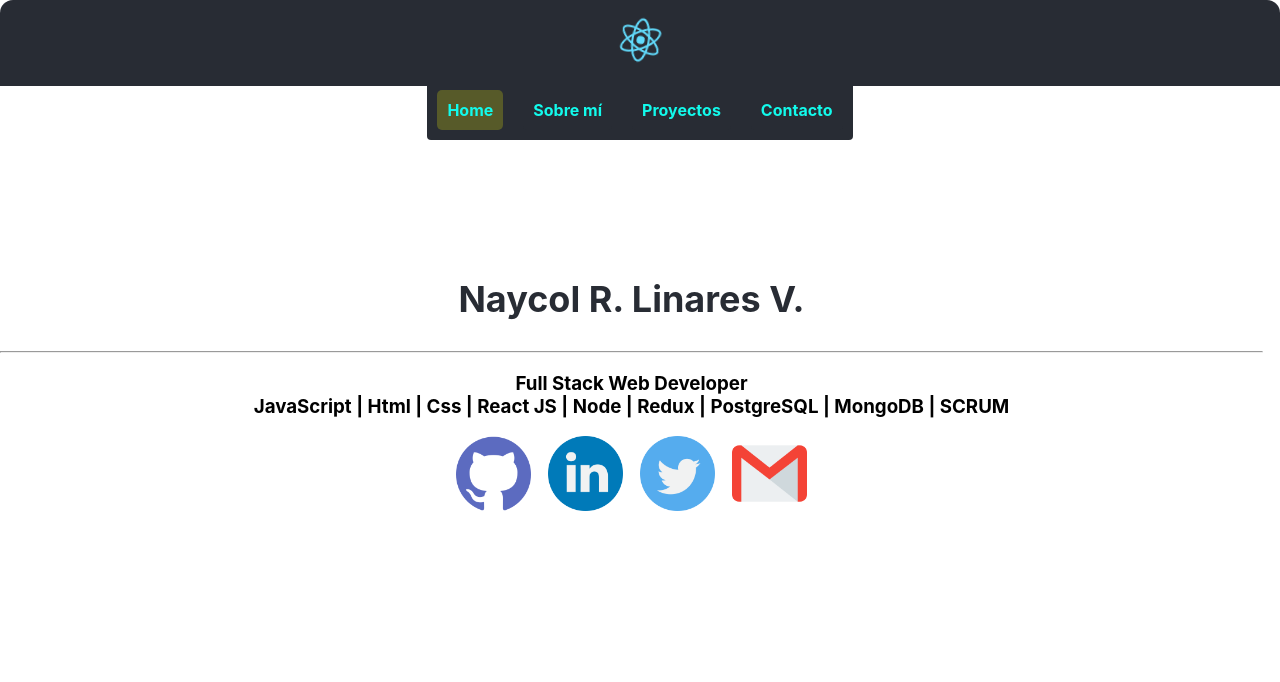
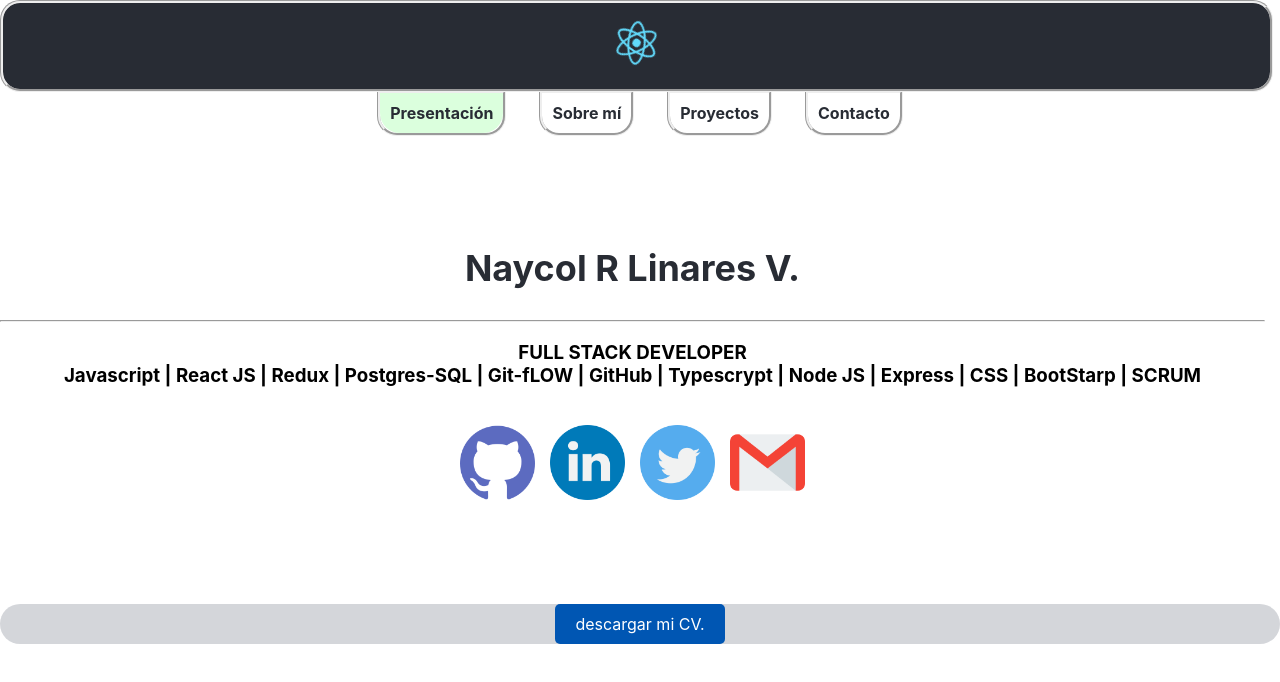
Before and after one commit to wuaicot/Frontend-Portfolio, a React (Create React App) app: page /home in a window 1280 px wide. Shown: the top 682 px of the page. Built offline with nearby package versions, Linux system fonts and the light colour scheme.

Commit message:
changing some styles

```diff
--- a/public/index.html
+++ b/public/index.html
@@ -8,7 +8,7 @@
 
     <meta
       name="description"
-      content="Naycol Rodolfo Linares Villasmil"
+      content="FULL STACK DEVELOPER"
     />
     <link rel="apple-touch-icon" href="%PUBLIC_URL%/logo192.png" />
     <!--
--- a/src/App.css
+++ b/src/App.css
@@ -1,23 +1,26 @@
 .App {
+
   text-align: center;
+
 }
 
 .App-logo {
   height: 10vmin;
   pointer-events: none;
+
 }
 
 @media (prefers-reduced-motion: no-preference) {
   .App-logo {
-    animation: App-logo-spin infinite 20s linear;
+    animation: App-logo-spin infinite 5s linear;
   }
 }
 
 .App-header {
   position: fixed;
   top: 0;
-  left: 0;
-  width: 100%;
+  left: 0px;
+  width:99%;
   background-color: #282c34;
   min-height: 10vh;
   display: flex;
@@ -27,7 +30,8 @@
   font-size: calc(10px + 2vmin);
 
   z-index: 100; /* Ajusta el valor de z-index según tus necesidades */
-  border-radius: 13px 13px 0px 0px;
+  border-radius: 20px 20px 20px 20px;
+  border-style: groove;
 }
 
 
@@ -44,13 +48,14 @@
 /* LandinPage.module.css */
 .Nav {
   margin-top: 10vh; /* Ajusta el valor según la altura del elemento .App-header */
-  background-color: #282c34;
+  background-color: transparent;
   display: inline-block;
-  gap: 20px;
+  gap: 33px;
   align-content: center;
   justify-content: space-around;
   padding: 10px;
-  border-radius: 0px 0px 4px 4px;
+  border-radius: 0px 0px 20px 20px;
+
 }
 
 .Nav ul {
@@ -59,6 +64,7 @@
   padding: 0;
   list-style: none;
   display: flex;
+
 }
 
 .Nav li {
@@ -67,12 +73,13 @@
   padding: 0;
   display: flex;
   align-items: center;
+  border-style:groove;
 }
 
 .Nav li a {
 
   text-decoration: none;
-  color: #12fbec;
+  color: #282c34;
   font-weight: 700;
   padding: 10px;
   border-radius: 5px;
@@ -81,9 +88,12 @@
 }
 
 .Nav li a:hover {
+  border-radius: 0px 0px 20px 20px;
   background-color: #424141;
+  color:#61dafb;
 }
 
 .Nav li a.active {
-  background-color: #fcfc0038;
+  background-color: #02fb0e24;
+  border-radius: 0px 0px 20px 20px;
 }
--- a/src/App.js
+++ b/src/App.js
@@ -28,7 +28,7 @@ function App() {
             </li> */}
             <li className="Nav li">
               <NavLink to="/home" className="Nav-link">
-                Home
+                Presentación
               </NavLink>
             </li>
             <li className="Nav li">
--- a/src/components/About/About.js
+++ b/src/components/About/About.js
@@ -80,14 +80,12 @@ const About = () => {
               <hr/>
                 <div className={styles.CVCV}>
                   <div className={styles.stackCV}>
-                  <a className={styles.btndowload}
-                  href={CV}
-                  download="Naycol_R.Linares_cv"
-                >
-                  Puedes descargar mi CV aquí.
-                </a>
-
-
+                    <a className={styles.btndowload}
+                     href={CV}
+                     download="Naycol_R.Linares_cv"
+                    >
+                   descargar mi CV aquí.
+                    </a>
                   </div>
                 </div>
         </div>
--- a/src/components/Contact/Contact.js
+++ b/src/components/Contact/Contact.js
@@ -37,10 +37,12 @@ const Contact = () => {
 
   return (
     <div className={styles.container}>
+      <div className={styles.Estoy}>
       <h4>
-        Estoy listo para iniciar un nuevo proyecto y ayudarte a llevar a cabo tu
-        idea.
+        "Estoy listo para iniciar un nuevo proyecto y ayudarte a llevar a cabo tu
+        idea"
       </h4>
+      </div>
 
       <h3>Contactame</h3>
 
--- a/src/components/Contact/Contact.module.css
+++ b/src/components/Contact/Contact.module.css
@@ -5,14 +5,30 @@
     max-width: 400px;
     margin: 12px auto;
     padding: 40px;
-    border: 2px solid #ccc;
-    border-radius: 8px;
+    border: 2px solid #9a9a9a;
+    border-radius: 20px;
+    border-style: groove;
+    box-shadow: 0px 0px 0px 1px #0056b3;
+
   }
+  .Estoy{
+    background-color: #0057b371;
+    border-radius:20px ;
+    font-size: larger;
+    padding: 10px 10px 5px 5px;
+
+  }
+  h4{
+    color: #fff;
+  }
+
 
   /* Estilos para las etiquetas del formulario */
   label {
     display: block;
     margin-bottom: 5px;
+    background-color: #40408217;
+    border-radius: 20px;
   }
 
   /* Estilos para los campos de entrada del formulario */
@@ -22,7 +38,7 @@
     padding: 8px;
     margin-bottom: 10px;
     border: 1px solid #404082;
-    border-radius: 4px;
+    border-radius: 20px;
   }
 
   /* Estilos para el botón de enviar */
--- a/src/components/Home/Home.js
+++ b/src/components/Home/Home.js
@@ -6,6 +6,7 @@ import logoTwitter from "../../image/twitter.png";
 import HeroSocial from "../HeroSocial/HeroSocial";
 // import HeroButton from "../HeroButton/HeroButton";
  import gmailStiker from "../../image/gmail.png";
+ import CV from "../../cv/NaycolRLinares_cv.pdf";
 
 
 const gihubLink = "https://github.com/wuaicot";
@@ -29,17 +30,18 @@ const Home = () => {
     <section className={styles.seccion}>
       <div className={styles.Hcontainer}>
 
-        {/* <img class="glostick__account-details__avatar" src="https://gravatar.com/avatar/539879c51f50898247766a89ba00efea?s=96&amp;d=https://www.herokucdn.com/images/ninja-avatar-96x96.png" alt="wuaicot8@gmail.com" role="presentation"></img> */}
 
-        <h1 id={styles.titleHome}> Naycol R. Linares V.</h1>
+
+        <h1 id={styles.titleHome}> Naycol R Linares V.</h1>
         <hr />
         <h3>
-          <span>Full Stack Web Developer</span>
+          <span>FULL STACK DEVELOPER</span>
           <br />
           <span>
-            JavaScript | Html | Css | React JS | Node | Redux | PostgreSQL | MongoDB | SCRUM
+           Javascript | React JS | Redux | Postgres-SQL | Git-fLOW | GitHub | Typescrypt | Node JS | Express | CSS | BootStarp | SCRUM
           </span>
         </h3>
+         <br/>
 
         <HeroSocial
           href={gihubLink}
@@ -85,7 +87,19 @@ const Home = () => {
           text="proyectos"
         />
       </div> */}
+          <br/><br/><br/><br/>
+                   <div className={styles.CVCV}>
+                  <div className={styles.stackCV}>
+                    <a className={styles.btndowload}
+                     href={CV}
+                     download="Naycol_R.Linares_cv"
+                    >
+                   descargar mi CV.
+                    </a>
+                  </div>
+                </div>
     </section>
+
   );
 };
 
--- a/src/components/Home/Home.module.css
+++ b/src/components/Home/Home.module.css
@@ -1,6 +1,8 @@
 #titleHome{
+  padding-top: 110px;
     color: #282c34;
 }
+
 
 img{
 
@@ -11,7 +13,7 @@ img{
 
 
   .Hcontainer > * {
-    margin-right: 17px;
+    margin-right: 15px;
 
   }
 
@@ -20,3 +22,33 @@ img{
     margin-top: -40px;
 
   }
+  .CVCV{
+    margin-top: 20px;
+    background-color: #80869257;
+    border-radius: 20px;
+
+  }
+
+  .stackCV{
+    text-align: center;
+    min-width: 15px;
+
+
+  }
+
+  .btndowload {
+
+    display: inline-block;
+    padding: 10px 20px;
+    background-color: #0056b3;
+    color: #fff;
+    text-decoration: none;
+    border-radius: 5px;
+    transition: background-color 0.3s ease;
+
+
+  }
+
+  .btndowload:hover {
+    background-color: #007bff;
+  }
--- a/src/components/ProjectsCards/ProjectsCards.js
+++ b/src/components/ProjectsCards/ProjectsCards.js
@@ -27,7 +27,9 @@ const projects = [
 const ProjectsCards = () => {
   return (
     <div className={styles.container}>
-      <h1>My Projects</h1>
+      <div className={styles.adverting}>
+      <h1>Esta sección aún está en desarrollo</h1>
+      </div>
       <div className={styles.cardsContainer}>
         {projects.map((project) => (
           <div key={project.id} className={styles.card}>
--- a/src/components/ProjectsCards/ProjectsCards.module.css
+++ b/src/components/ProjectsCards/ProjectsCards.module.css
@@ -1,26 +1,59 @@
 .container {
-  max-width: 800px;
-  margin-top: -180px;
+  max-width: 100%;
   padding: 12px;
   text-align: center;
+  background-color: #ebe9e5;
+}
+
+.adverting {
+  font-size: 24px;
+  font-weight: bold;
+  animation:  shakeAnimation 0.050s infinite;
+
+}
+
+
+
+@keyframes shakeAnimation {
+  50% {
+    transform: translateX(0);
+  }
+  0% {
+    transform: translateX(-5px);
+  }
+  20% {
+    transform: translateX(5px);
+  }
+  0% {
+    transform: translateX(-5px);
+  }
+  50% {
+    transform: translateX(0);
+  }
 }
 
 .cardsContainer {
   display: flex;
   flex-wrap: wrap;
   justify-content: center;
+  gap: 20px; /* Espacio entre las tarjetas */
+  padding: 20px;
 }
 
-h1{
-  color: black;
+h1 {
+  color: rgb(76, 2, 2);
+  margin-top: 30px; /* Añadido espacio en la parte superior */
 }
 
 .card {
-  border: 1px solid #ccc;
-  border-radius: 5px;
+  border: 1.5px solid #9a9a9a;
+  border-radius: 20px;
+  border-style: groove;
   padding: 10px;
   margin: 10px;
   max-width: 300px;
+  box-shadow: 0px 0px 0px 1px #0056b3;
+  flex: 1; /* Para que las tarjetas se expandan en el contenedor */
 }
 
 .card h2 {
@@ -34,7 +67,7 @@ h1{
 }
 
 .card a {
-  display: block;
+  display: inline-block; /* Cambiado a inline-block para que el ancho se ajuste al contenido */
   background-color: #0056b3;
   color: #fff;
   text-decoration: none;
@@ -44,5 +77,5 @@ h1{
 }
 
 .card a:hover {
-  background-color:#007bff ;
+  background-color: #007bff;
 }
```
